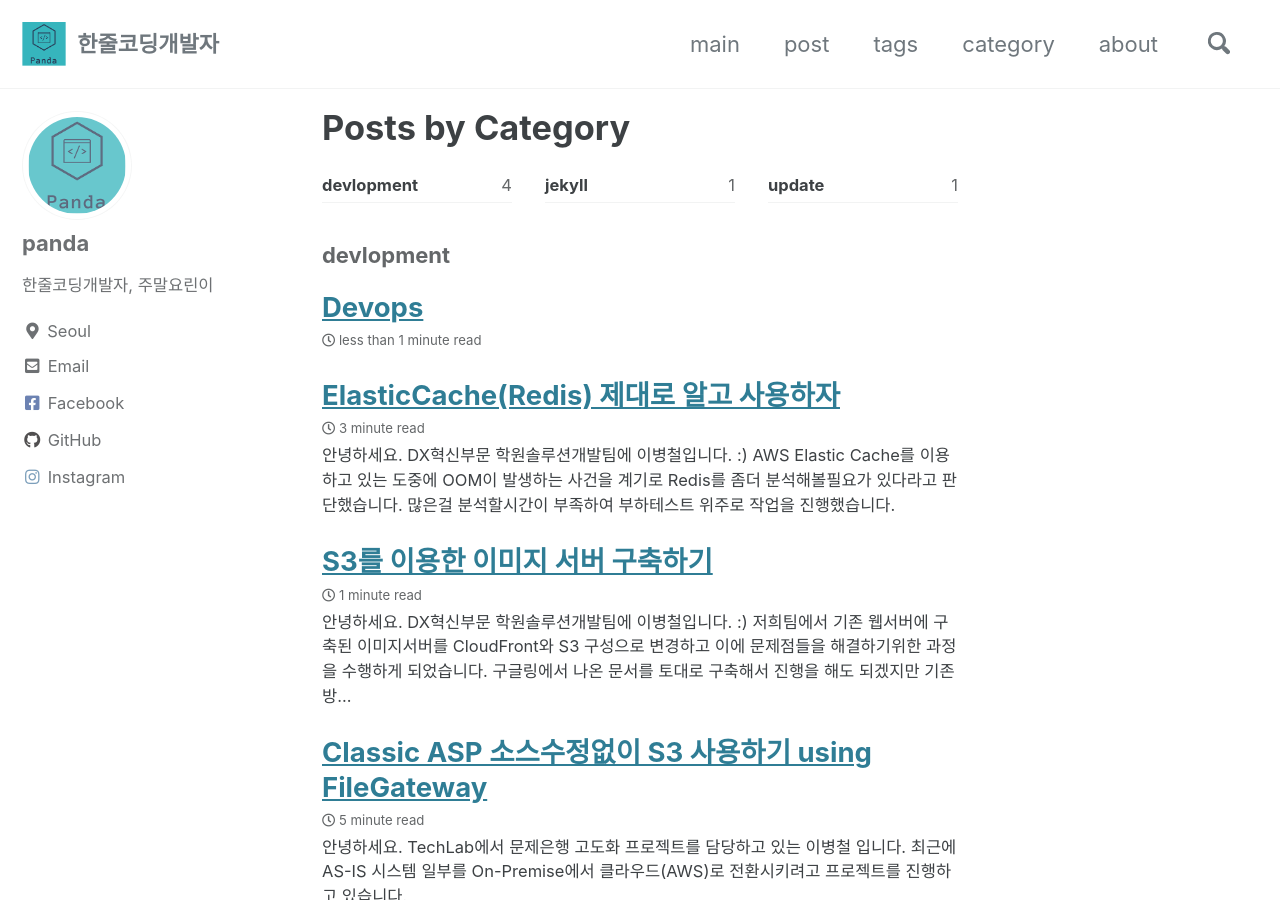
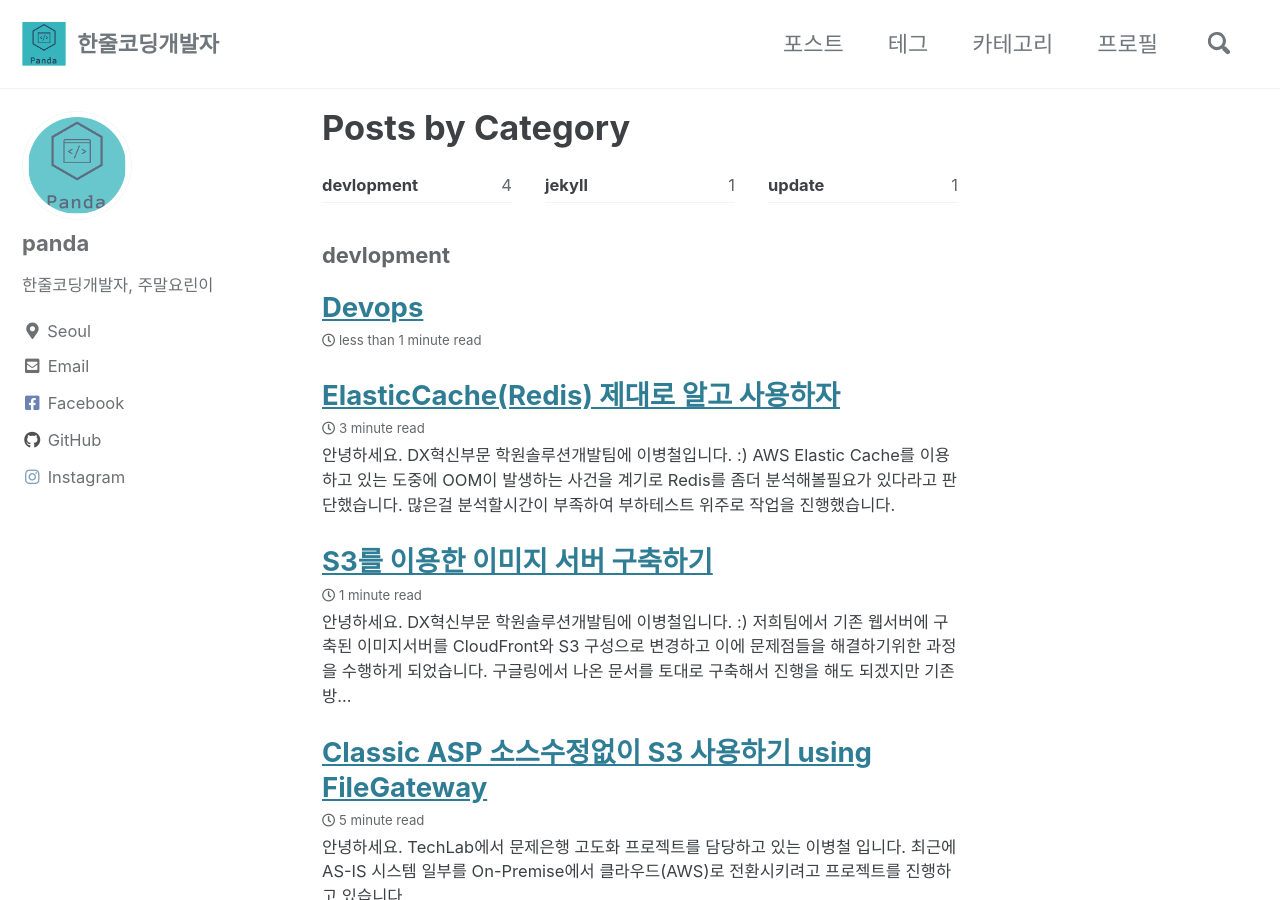
Before and after one commit to Armdiri/armdiri.github.io, a Jekyll site: the page built from _pages/category-archive.md, in a window 1280 px wide and 900 px high. Built offline with Jekyll 4.4.1, drawn with Linux system fonts in a browser that asks for light colours; cached includes are drawn as plain includes; comment, search, counter and statistics services are not loaded.

Commit message:
blog html add

```diff
--- a/_data/navigation.yml
+++ b/_data/navigation.yml
@@ -1,12 +1,10 @@
 # main links
 main:
-  - title: "main"
-    url: /
-  - title: "post"
+  - title: "포스트"
     url: /year-archive/
-  - title: "tags"
+  - title: "테그"
     url: /tags/
-  - title: "category"
-    url: /category-archive/
-  - title: "about"
+  - title: "카테고리"
+    url: /categories/
+  - title: "프로필"
     url: /about/
--- a/_pages/category-archive.md
+++ b/_pages/category-archive.md
@@ -1,6 +1,6 @@
 ---
 title: "Posts by Category"
 layout: categories
-permalink: /category-archive/
+permalink: /categories/
 author_profile: true
 ---
```
